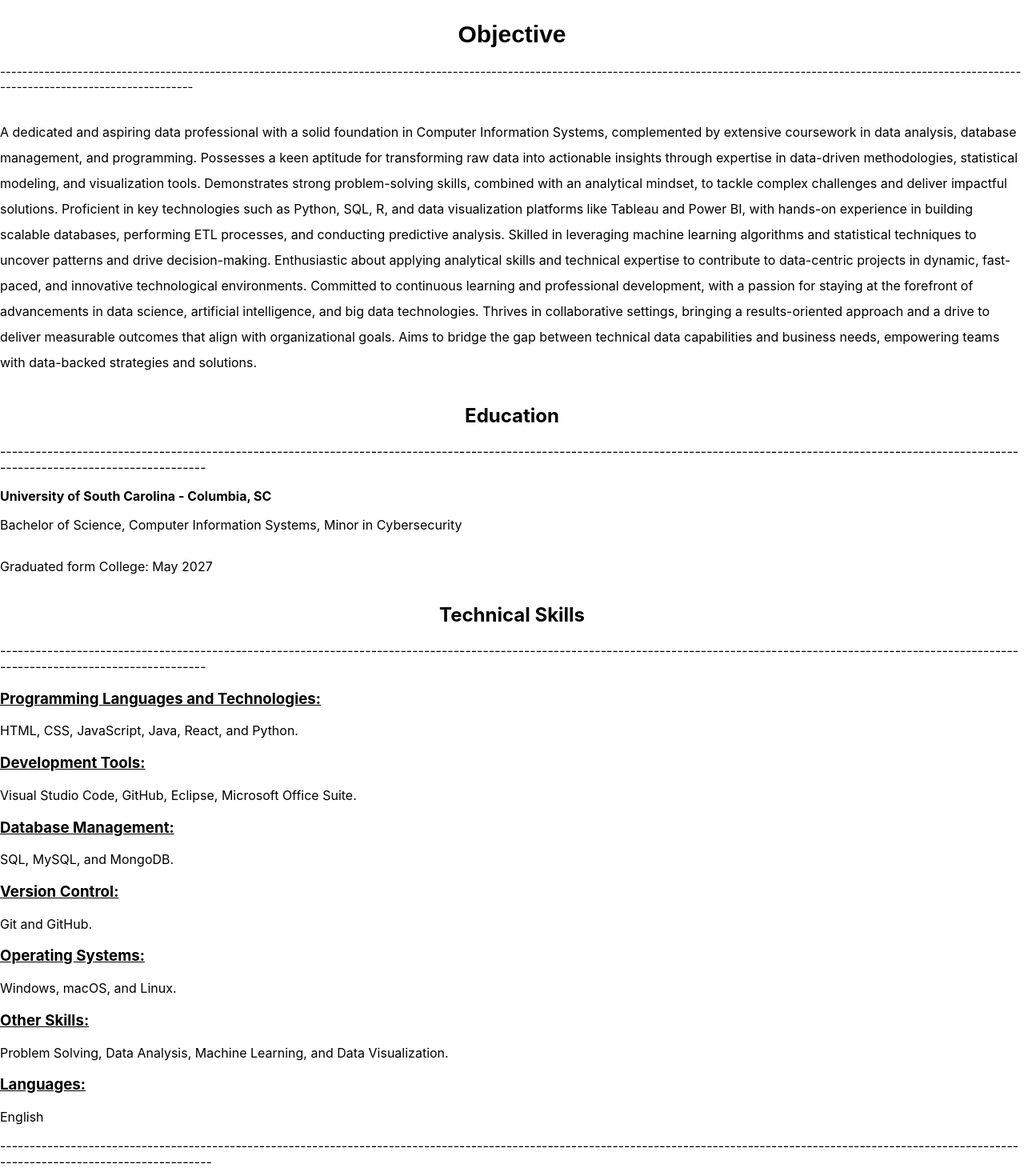
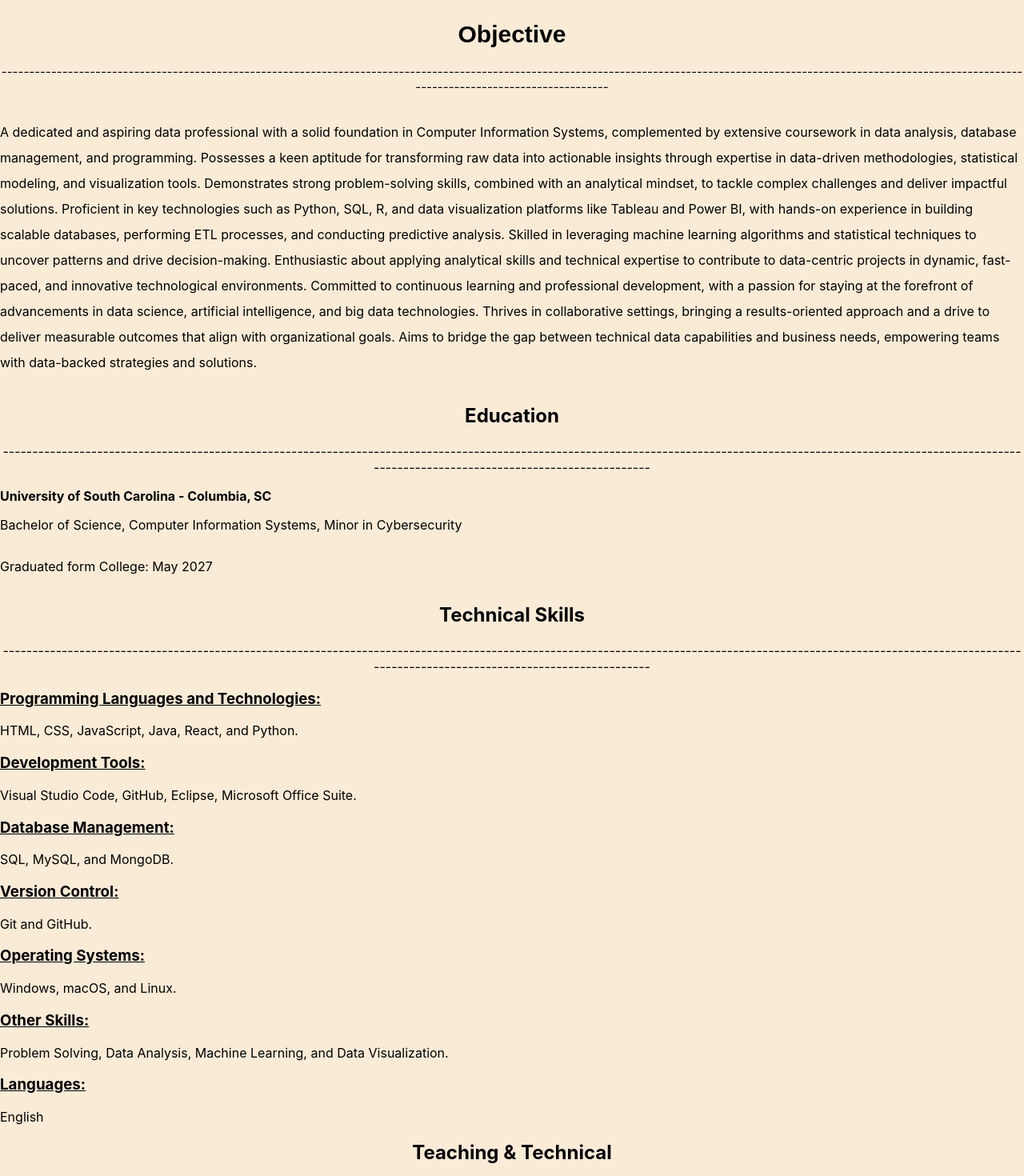
Before and after one commit to HardikMarlapudi/react-practice-latest, a React (Create React App) app in the folder react-practice-latest/: page / in a window 1280 px wide. Shown: the part 140-1610 px from the top of the page at 80% size. Built offline with nearby package versions, Linux system fonts and the light colour scheme.

Commit message:
fixed line headers and styled the resume webpage

```diff
--- a/react-practice-latest/src/App.css
+++ b/react-practice-latest/src/App.css
@@ -1,7 +1,11 @@
+* {
+  background-color: antiquewhite;
+}
 
 h1 {
   display: block;
   text-align: center;
   font-family: 'Arial', Times, serif;
   font-size: 30px;
+  position: relative;
 }
--- a/react-practice-latest/src/App.jsx
+++ b/react-practice-latest/src/App.jsx
@@ -1,14 +1,11 @@
-
 import React from 'react';
 import './App.css';
-import './main.jsx'
+import './main.jsx';
 
 export default function App() {
   return (
-
     <div className="title">
       <h1>Hardik Marlapudi</h1>
-
     </div>
   )
 }
--- a/react-practice-latest/src/Education.jsx
+++ b/react-practice-latest/src/Education.jsx
@@ -8,7 +8,7 @@ function Education() {
 
         <div class="education">
             <center><h2>Education</h2></center>
-            <p>----------------------------------------------------------------------------------------------------------------------------------------------------------------------------------------------------------------</p>
+            <center><p>----------------------------------------------------------------------------------------------------------------------------------------------------------------------------------------------------------------------------</p></center>
             <div id="name-of-school">
             <p>University of South Carolina - Columbia, SC</p>
             </div>
--- a/react-practice-latest/src/Objective.css
+++ b/react-practice-latest/src/Objective.css
@@ -9,4 +9,5 @@
     display: flex;
     font-size: 16px;
     line-height: 2;
+    font-display: 2px;
 }
--- a/react-practice-latest/src/Objective.jsx
+++ b/react-practice-latest/src/Objective.jsx
@@ -8,7 +8,7 @@ function Objective() {
 
       <div id="objective">
       <h1>Objective</h1>
-      <p>----------------------------------------------------------------------------------------------------------------------------------------------------------------------------------------------------------------------------</p>
+      <center><p>----------------------------------------------------------------------------------------------------------------------------------------------------------------------------------------------------------------------------</p></center>
       </div>
 
       <div id="about-objective">
--- a/react-practice-latest/src/TechncialSkills.jsx
+++ b/react-practice-latest/src/TechncialSkills.jsx
@@ -8,7 +8,7 @@ function TechnicalSkills() {
         <div className="TechnicalSkills">
 
         <center><h2>Technical Skills</h2></center>
-        <p>----------------------------------------------------------------------------------------------------------------------------------------------------------------------------------------------------------------</p>
+        <center><p>----------------------------------------------------------------------------------------------------------------------------------------------------------------------------------------------------------------------------</p></center>
 
         <h3>Programming Languages and Technologies:</h3> <p>HTML, CSS, JavaScript, Java, React, and Python.</p>
 
@@ -27,7 +27,7 @@ function TechnicalSkills() {
         <h3>Languages:</h3> <p>English</p>
         </div>
 
-        <p>-----------------------------------------------------------------------------------------------------------------------------------------------------------------------------------------------------------------</p>
+
         </>
     )
 }
--- a/react-practice-latest/src/TechnicalExperience.jsx
+++ b/react-practice-latest/src/TechnicalExperience.jsx
@@ -8,6 +8,7 @@ function TechnicalExperience() {
 
         <div id = "teaching-technical">
         <center><h2>Teaching & Technical</h2></center>
+        <center><p>----------------------------------------------------------------------------------------------------------------------------------------------------------------------------------------------------------------------------</p></center>
         </div>
 
         <ul>
```
